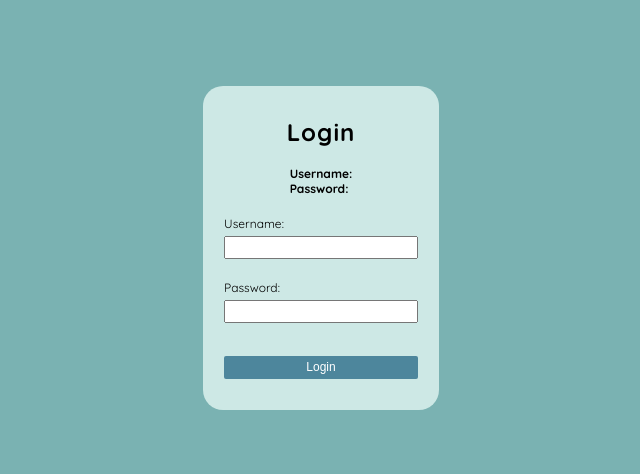
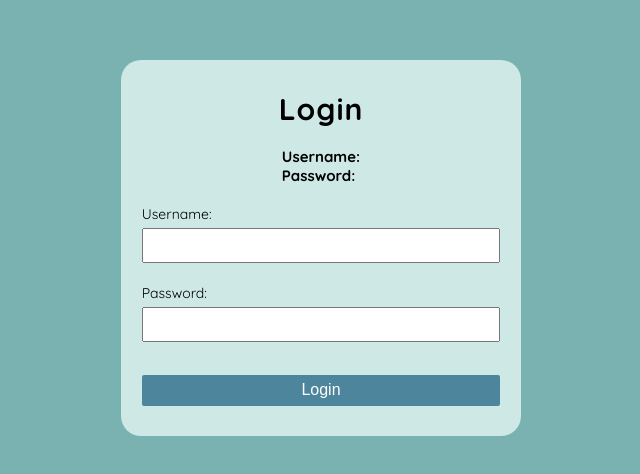
Before and after one commit to igluandre/login-cards-app, a React (Create React App) app: page / in a window 1280 px wide. Shown: the part 152-626 px from the top of the page, without its empty margins (319-959 px from the left). Built offline with nearby package versions, Linux system fonts and the light colour scheme; no server answers.

Commit message:
LoginPage.css: MediaQuery para contenedor de formulario definido

```diff
--- a/src/auth/pages/styles/LoginPage.css
+++ b/src/auth/pages/styles/LoginPage.css
@@ -4,6 +4,7 @@
   }
 
   .form-container.flex {
+    width: 400px;
     padding: 1.9rem 1.3rem;
     height: auto;
     background-color: var(--light-secondary-color);
@@ -17,6 +18,7 @@
   .form-container h2 {
     margin-bottom: 1.2rem;
     letter-spacing: 1px;
+    font-size: 30px;
   }
 
   .user-data {
@@ -24,7 +26,7 @@
   }
 
   .user-data p {
-    font-size: 12px;
+    font-size: 15px;
   }
 
   .input-container {
@@ -34,27 +36,29 @@
   }
 
   .input-container label {
-    font-size: 12px;
+    font-size: 14px;
     margin-bottom: 0.3rem;
   }
 
   .input-container input {
     padding: 0.125rem 0.4rem;
+    font-size: 14px;
+    height: 35px;
   }
 
   .form-container button {
     width: 100%;
-    font-size: 12px;
+    font-size: 16px;
     margin: 0px auto;
     margin-top: 12px;
     outline: none;
     background-color: var(--primary-color);
     border: none;
     color: #fff;
-    padding: 0.3rem 0.4rem;
+    padding: 0.4rem 0.4rem;
     border-radius: 2px;
     cursor: pointer;
-    transition: all 0.6s linear;
+    transition: all 300ms ease-in-out;
   }
 
   .form-container button:hover {
@@ -63,6 +67,13 @@
 
   form .error-login {
     margin-top: 5px;
-    font-size: 11px;
+    font-size: 14px;
     color: red;
   }
+
+    /* Small devices (landscape phones, less than 768px) */
+    @media (max-width: 575.98px) {
+      .form-container.flex {
+        width: 80%;
+      }
+    }
```
